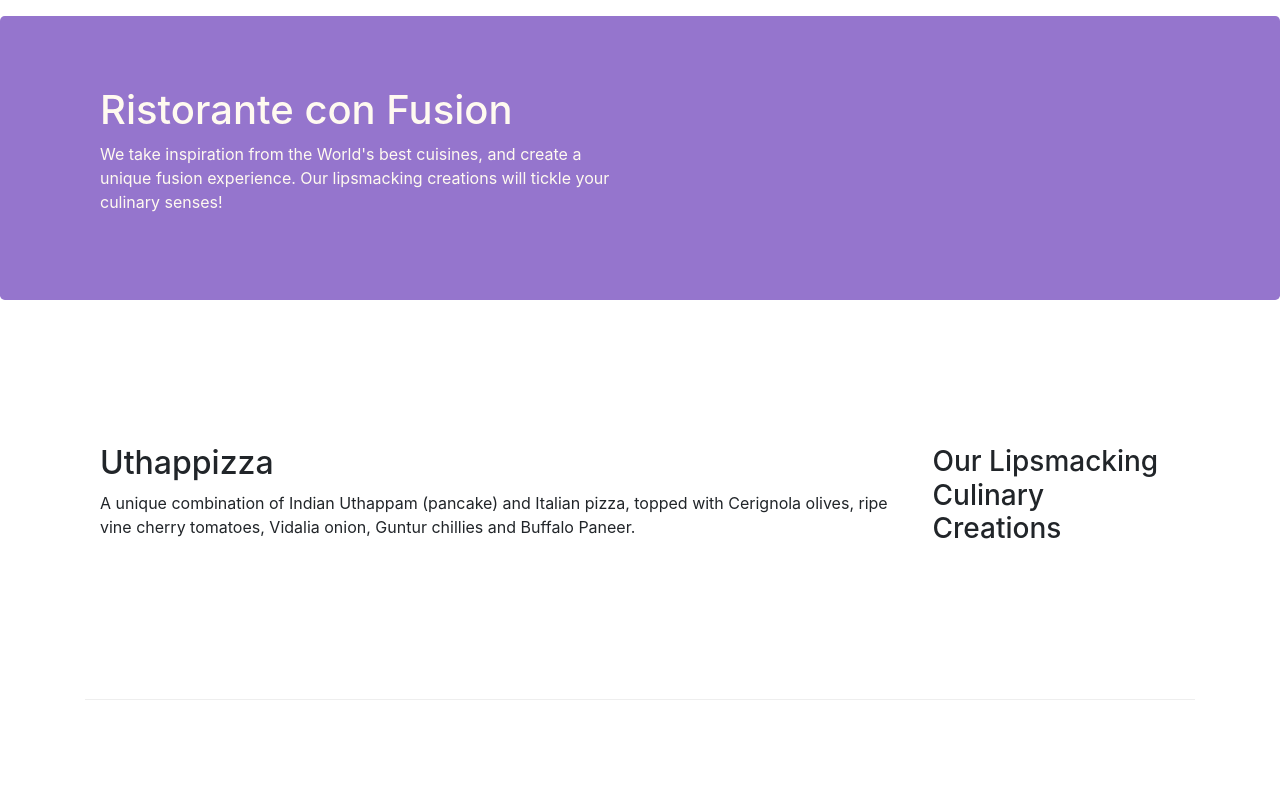
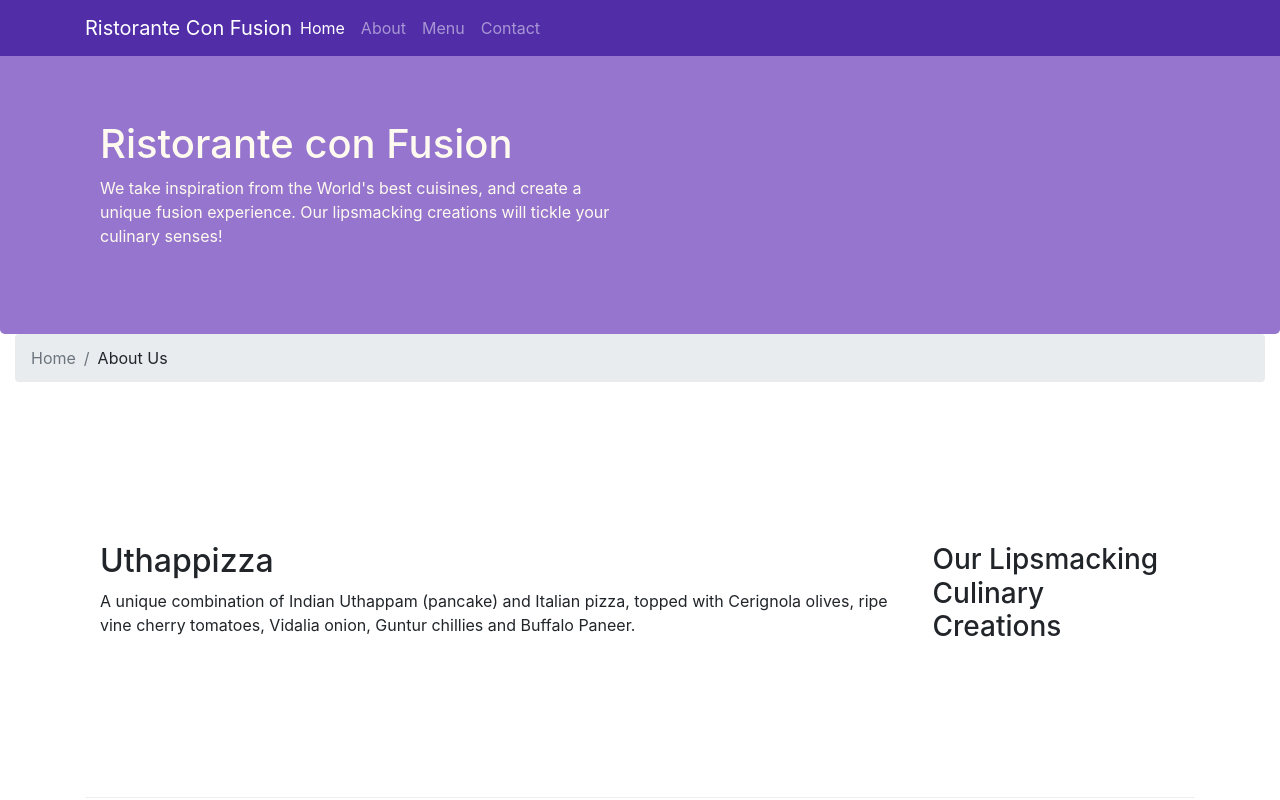
Before and after one commit to CFloy66-v12o/conFusion, a website: page index.html in a window 1280 px wide. Shown: the top 800 px of the page. Drawn offline with nearby package versions, Linux system fonts and the light colour scheme.

Commit message:
navbar and breadcrumbs added

```diff
--- a/css/style.css
+++ b/css/style.css
@@ -1,5 +1,14 @@
 html {
     font-size: 16px;
+}
+
+body {
+    padding: 50px 0px 0px 0px;
+    z-index: 0;
+}
+
+.navbar-dark {
+    background-color: #512da8;
 }
 
 .jumbotron {
--- a/index.html
+++ b/index.html
@@ -9,7 +9,22 @@
 </head>
 
 <body>
-    <nav class="navbar navbar-dark navbar-expand-sm">
+    <nav class="navbar navbar-dark navbar-expand-sm fixed-top">
+        <div class="container">
+                <button class="navbar-toggler" type="button" data-toggle="collapse" data-target="#Navbar">
+                    <span class="navbar-toggler-icon"></span>
+                </button>
+            <a class="navbar-brand mr-auto" href="#">Ristorante Con Fusion</a>
+            <div class="collapse navbar-collapse" id="Navbar">
+                    <ul class="navbar-nav mr-auto">
+                            <li class="nav-item"><a class="nav-link active" href="index.html">Home</a></li>
+                            <li class="nav-item"><a class="nav-link" href="aboutus.html">About</a></li>
+                            <li class="nav-item"><a class="nav-link" href="#">Menu</a></li>
+                            <li class="nav-item"><a class="nav-link" href="#">Contact</a></li>
+                    </ul>
+            </div>
+
+        </div>
 
     </nav>
 
@@ -24,7 +39,15 @@
                 </div>
             </div>
         </div>
+
     </header>
+    <div class="container-fluid">
+            <ol class="breadcrumb">
+                    <li class="breadcrumb-item active">Home</li>
+                    <li class="breadcrumb-item">About Us</li>
+            </ol>
+    </div>
+
 
     <div class="container">
         <div class="row row-content align-items-center">
```
Also changed, not shown: aboutus.html (+20 -2 lines).
